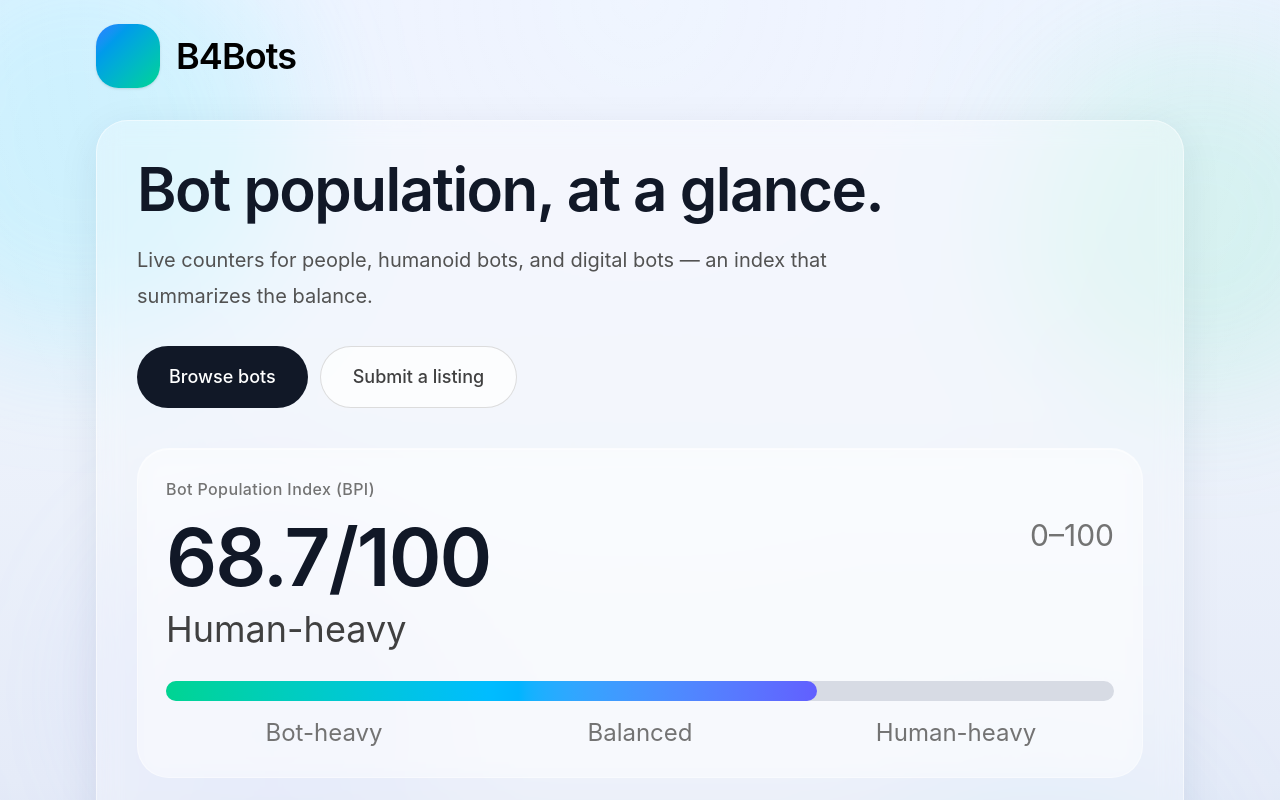
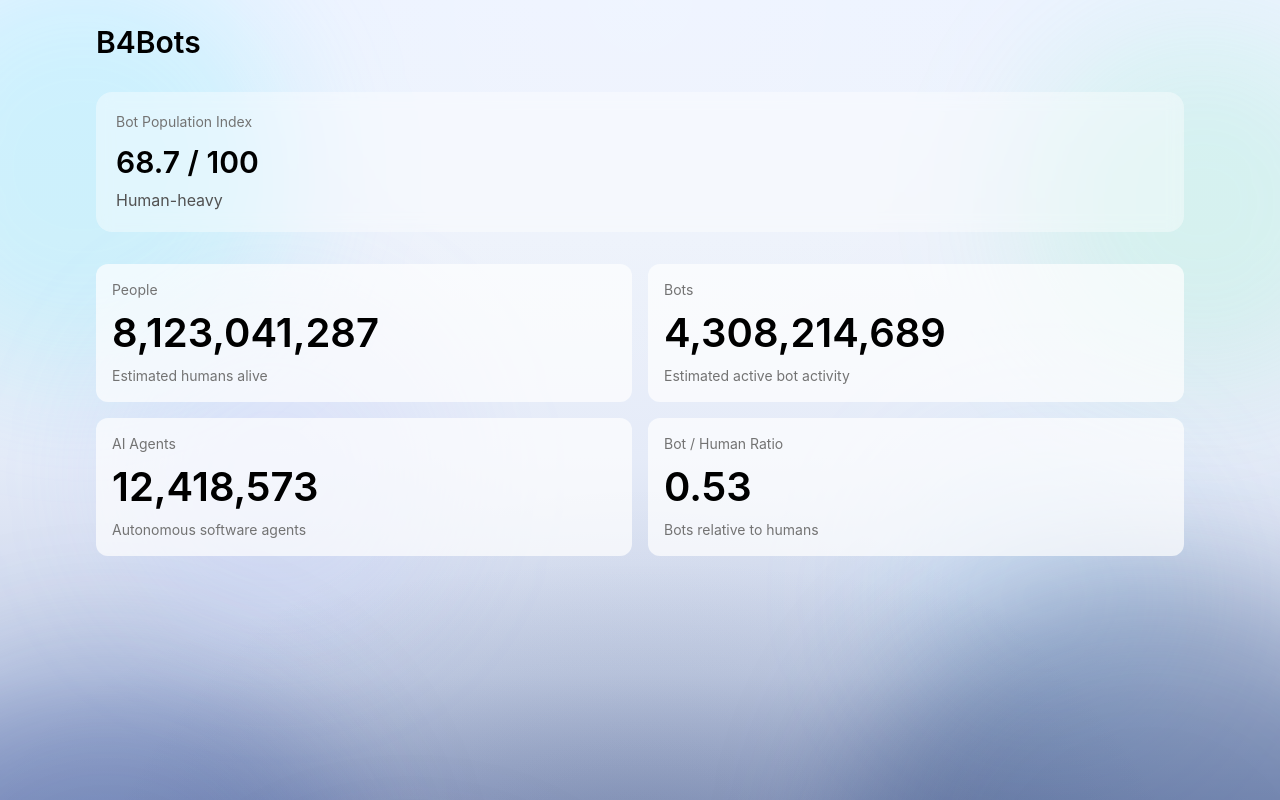
Before and after one commit to b4bots-ux/BlipBlop, a Next.js app: page / in a window 1280 px wide. Shown: the top 800 px of the page. Built offline with nearby package versions, Linux system fonts and the light colour scheme.

Commit message:
Update page.tsx

```diff
--- a/app/page.tsx
+++ b/app/page.tsx
@@ -28,48 +28,26 @@ function LiveTickerNumber({
 }) {
   const [value, setValue] = useState(base);
   const directionRef = useRef(Math.random() > 0.5 ? 1 : -1);
-  const driftRef = useRef((Math.random() - 0.5) * volatility);
 
   useEffect(() => {
     const interval = setInterval(() => {
       setValue((prev) => {
-        if (Math.random() < 0.18) {
+        const change =
+          directionRef.current *
+          (Math.random() * volatility + volatility * 0.2);
+
+        if (Math.random() < 0.2) {
           directionRef.current *= -1;
         }
 
-        if (Math.random() < 0.22) {
-          driftRef.current =
-            driftRef.current * 0.6 +
-            (Math.random() - 0.5) * volatility * 0.9;
-        }
-
-        const noise = (Math.random() - 0.5) * volatility * 0.45;
-        const directional = directionRef.current * volatility * 0.22;
-        let next = prev + driftRef.current + directional + noise;
-
-        const lowerBound = base - volatility * 18;
-        const upperBound = base + volatility * 18;
-
-        if (next < lowerBound) {
-          next = lowerBound + Math.random() * volatility * 1.5;
-          directionRef.current = 1;
-        }
-
-        if (next > upperBound) {
-          next = upperBound - Math.random() * volatility * 1.5;
-          directionRef.current = -1;
-        }
-
-        if (decimals === 0) {
-          next = Math.round(next);
-        }
-
-        return next;
+        return decimals === 0
+          ? Math.round(prev + change)
+          : prev + change;
       });
-    }, 900);
+    }, 1000);
 
     return () => clearInterval(interval);
-  }, [base, decimals, volatility]);
+  }, [volatility, decimals]);
 
   return <span>{formatNumber(value, decimals)}</span>;
 }
@@ -81,26 +59,26 @@ export default function HomePage() {
         label: "People",
         base: 8123041277,
         description: "Estimated humans alive",
-        volatility: 4,
+        volatility: 3,
       },
       {
         label: "Bots",
         base: 4308214687,
         description: "Estimated active bot activity",
-        volatility: 7,
+        volatility: 5,
       },
       {
         label: "AI Agents",
         base: 12418569,
         description: "Autonomous software agents",
-        volatility: 3,
+        volatility: 2,
       },
       {
         label: "Bot / Human Ratio",
         base: 0.53,
         decimals: 2,
         description: "Bots relative to humans",
-        volatility: 0.0025,
+        volatility: 0.002,
       },
     ],
     []
@@ -110,97 +88,36 @@ export default function HomePage() {
     <main className="min-h-screen text-black">
       <section className="relative">
         <div className="mx-auto max-w-6xl px-4 pb-16 pt-6 sm:px-6 lg:px-8">
-          <div className="mb-8 flex items-center gap-4">
-            <div className="h-14 w-14 rounded-[1.4rem] bg-gradient-to-br from-blue-500 to-emerald-400 shadow-sm sm:h-16 sm:w-16" />
-            <h1 className="text-3xl font-semibold tracking-tight sm:text-4xl">
-              B4Bots
-            </h1>
+
+          <h1 className="mb-8 text-3xl font-semibold">B4Bots</h1>
+
+          {/* BPI */}
+          <div className="rounded-2xl bg-white/40 p-5 backdrop-blur mb-8">
+            <div className="text-sm text-neutral-500">
+              Bot Population Index
             </div>
 
-          <div className="rounded-[2rem] border border-white/50 bg-white/30 p-5 shadow-[0_10px_40px_rgba(21,35,71,0.08)] backdrop-blur-md sm:p-8 md:p-10">
-            <div className="max-w-4xl">
-              <h2 className="max-w-3xl text-4xl font-semibold leading-[0.95] tracking-tight text-[#111827] sm:text-5xl md:text-6xl">
-                Bot population, at a glance.
-              </h2>
-
-              <p className="mt-6 max-w-3xl text-lg leading-8 text-neutral-600 sm:text-xl sm:leading-9">
-                Live counters for people, humanoid bots, and digital bots — an
-                index that summarizes the balance.
-              </p>
-
-              <div className="mt-8 flex flex-col gap-3 sm:flex-row">
-                <a
-                  href="/bots"
-                  className="inline-flex items-center justify-center rounded-full bg-[#111827] px-8 py-4 text-lg font-medium text-white transition hover:opacity-95"
-                >
-                  Browse bots
-                </a>
-                <a
-                  href="/submit"
-                  className="inline-flex items-center justify-center rounded-full border border-neutral-300/80 bg-white/70 px-8 py-4 text-lg font-medium text-neutral-700 transition hover:bg-white"
-                >
-                  Submit a listing
-                </a>
-              </div>
+            <div className="mt-3 text-3xl font-semibold">
+              68.7 / 100
             </div>
 
-            <div className="mt-10 rounded-[2rem] border border-white/40 bg-white/38 p-5 shadow-[inset_0_1px_0_rgba(255,255,255,0.6)] backdrop-blur-md sm:p-7">
-              <div className="text-sm font-medium tracking-wide text-neutral-500 sm:text-base">
-                Bot Population Index (BPI)
-              </div>
-
-              <div className="mt-4 flex items-start justify-between gap-4">
-                <div className="min-w-0">
-                  <div className="text-[clamp(2.25rem,9vw,5rem)] font-semibold leading-none tracking-tight text-[#111827]">
-                    68.7/100
-                  </div>
-                  <div className="mt-3 text-xl text-neutral-700 sm:text-4xl">
+            <div className="mt-2 text-neutral-600">
               Human-heavy
             </div>
           </div>
 
-                <div className="shrink-0 text-right text-lg leading-tight text-neutral-500 sm:text-3xl">
-                  0–100
-                </div>
-              </div>
-
-              <div className="mt-8">
-                <div className="h-4 w-full rounded-full bg-[#d7dbe4] sm:h-5">
-                  <div className="h-4 w-[68.7%] rounded-full bg-gradient-to-r from-emerald-400 via-sky-400 to-indigo-500 sm:h-5" />
-                </div>
-
-                <div className="mt-4 grid grid-cols-3 text-center text-[11px] text-neutral-500 sm:text-2xl">
-                  <div>Bot-heavy</div>
-                  <div>Balanced</div>
-                  <div>Human-heavy</div>
-                </div>
-              </div>
-            </div>
-
-            <div className="mt-10 rounded-[2.25rem] bg-gradient-to-b from-[#d8e0f2]/95 to-[#8e9dc2]/95 p-3 shadow-[inset_0_1px_0_rgba(255,255,255,0.28)] sm:p-5">
-              <div className="rounded-[2rem] border border-white/40 bg-white/34 p-5 shadow-[inset_0_1px_0_rgba(255,255,255,0.55)] backdrop-blur-md sm:p-8">
-                <div className="mb-6 flex items-center justify-between gap-3">
-                  <div className="text-xs uppercase tracking-[0.24em] text-neutral-500 sm:text-lg">
-                    Live estimate
-                  </div>
-
-                  <div className="flex items-center gap-2 text-sm text-neutral-500 sm:text-lg">
-                    <span className="h-3 w-3 rounded-full bg-emerald-500" />
-                    Active
-                  </div>
-                </div>
-
-                <div className="grid grid-cols-2 gap-3 sm:gap-6">
+          {/* LIVE STATS */}
+          <div className="grid grid-cols-2 gap-4">
             {stats.map((stat) => (
               <div
                 key={stat.label}
-                      className="min-w-0 rounded-[1.5rem] border border-white/35 bg-white/58 p-4 shadow-[0_6px_18px_rgba(25,40,77,0.06)] backdrop-blur-sm sm:rounded-[1.75rem] sm:p-6"
+                className="rounded-xl bg-white/70 p-4"
               >
-                      <div className="text-sm text-neutral-500 sm:text-lg">
+                <div className="text-sm text-neutral-500">
                   {stat.label}
                 </div>
 
-                      <div className="mt-3 min-w-0 overflow-hidden text-[clamp(1.08rem,4.1vw,3.1rem)] font-semibold leading-[0.95] tracking-tight text-[#111827] sm:text-[clamp(1.6rem,4vw,3.1rem)]">
+                <div className="mt-2 text-[clamp(1.4rem,5.5vw,2.5rem)] font-semibold leading-tight">
                   <LiveTickerNumber
                     base={stat.base}
                     decimals={stat.decimals ?? 0}
@@ -208,15 +125,13 @@ export default function HomePage() {
                   />
                 </div>
 
-                      <div className="mt-3 text-xs leading-5 text-neutral-500 sm:mt-4 sm:max-w-[14ch] sm:text-[1.7rem] sm:leading-10">
+                <div className="mt-2 text-sm text-neutral-500">
                   {stat.description}
                 </div>
               </div>
             ))}
           </div>
-              </div>
-            </div>
-          </div>
+
         </div>
       </section>
     </main>
```
Lines whose indentation alone changed are shown as unchanged.
